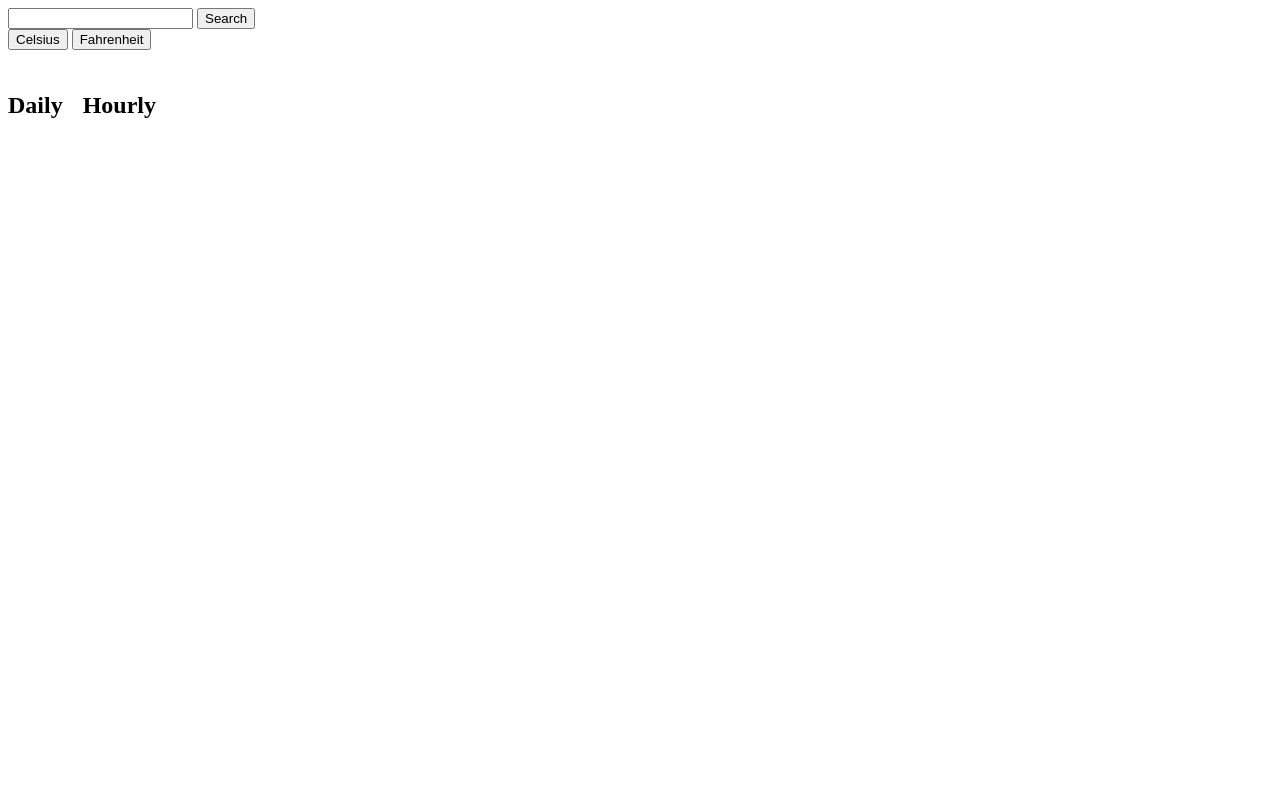
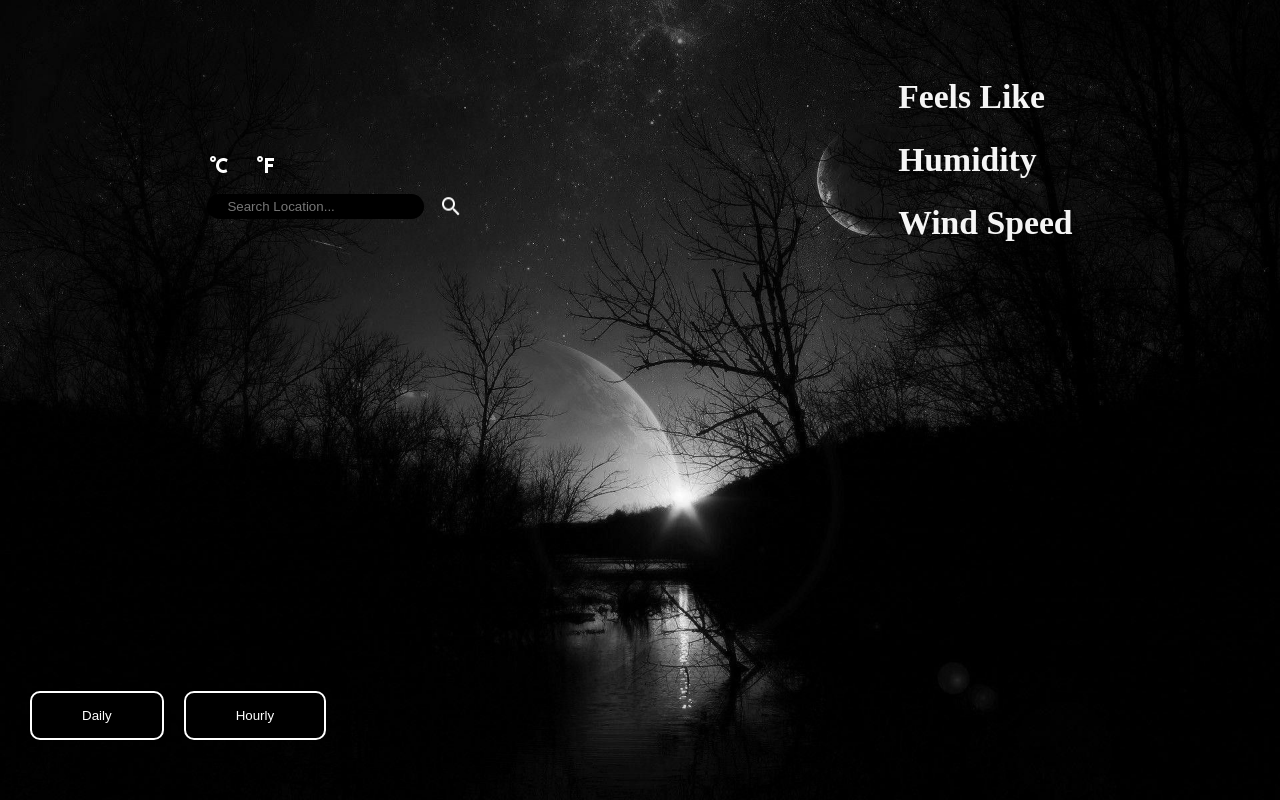
Before and after one commit to Bojan227/weather_app, a website built with webpack: page src/index.html in a window 1280 px wide. Built offline with nearby package versions, Linux system fonts and the light colour scheme; no server answers.

Commit message:
Add style for the app

```diff
--- a/package.json
+++ b/package.json
@@ -24,6 +24,7 @@
     "babel-loader": "^8.2.4",
     "css-loader": "^6.7.1",
     "date-fns": "^2.28.0",
+    "file-loader": "^6.2.0",
     "html-loader": "^3.1.0",
     "html-webpack-plugin": "^5.5.0",
     "style-loader": "^3.3.1",
--- a/src/converter.js
+++ b/src/converter.js
@@ -20,6 +20,19 @@ const convertValues  = (()=>{
     const convertToKmh = (value) =>{
         let result = value * 3.6
         return `${Math.floor(Math.round(result))} km/h`
+    }
+
+    function capitalizeFirstLetter(word){
+        const array = word.split(' ')
+       const newArray = array.map(wrd => {
+            const first = wrd.slice(0, 1).toUpperCase()
+            const second = wrd.slice(1).toLowerCase()
+            return `${first}${second}`
+        })
+
+        const newString = newArray.join(" ")
+        return newString
+
     }
 
 
@@ -69,7 +82,7 @@ const convertValues  = (()=>{
         todaysDate,
         hourAndMinutes,
         dayOfTheWeek,
-
+        capitalizeFirstLetter
 
     };
 
--- a/src/fetch.js
+++ b/src/fetch.js
@@ -17,7 +17,7 @@ const fetched = (() =>{
         const coordinates = data.coord
         const dayTime = data.dt
 
-        console.log(data)
+
 
         return {temp, feelsLike, dayTime, humidity, windSpeed, weatherDescription, cityName, coordinates}
 
@@ -28,7 +28,7 @@ const fetched = (() =>{
             mode:'cors'
         });
         const data = await response.json()
-        console.log(data)
+
         data.daily.shift()
         const dailyForecast = data.daily
         const hourlyForecast = data.hourly
--- a/src/index.html
+++ b/src/index.html
@@ -10,15 +10,6 @@
 </head>
 
 <body>
-
-    <input type="text" id="location">
-    <button class="getData">Search</button>
-
-    <div class="convertButtons">
-        <button class="celsius" data-id="0">Celsius</button>
-        <button class="fahrenheit" data-active="true" data-id="1">Fahrenheit</button>
-    </div>
-
     <main>
         <div class="container">
             <div class="currentWeather">
@@ -27,21 +18,41 @@
                 <h5 class="todays-date"></h5>
                 <h5 class="time"></h5>
                 <h3 class="show-temp"></h3>
+                <div class="convertButtons">
+                    <img class="celsius" data-id="0" src='./weather_icons/temperature-celsius.png' alt='Celsius'></img>
+                    <img class="fahrenheit" data-active="true" data-id="1"
+                        src='./weather_icons/temperature-fahrenheit.png' alt='Fahrenheit'></img>
+                </div>
+                <div class="search-bar">
+                    <input type="text" id="location" placeholder='Search Location...'>
+                    <img class="getData" src='./weather_icons/magnify.png' alt='Search'></img>
+                </div>
             </div>
 
             <div class="additionalInfo">
-                <h3 class="feels-like"></h3>
-                <h3 class="humidity"></h3>
-                <h3 class="chance-of-rain"></h3>
-                <h3 class="wind-speed"></h3>
+                <div class="feels-like-content">
+                    <h3>Feels Like</h3>
+                    <h4 class="feels-like"></h4>
+                </div>
+                <div class="humidity-content">
+                    <h3>Humidity</h3>
+                    <h4 class="humidity"></h4>
+                </div>
+                <div class="wind-speed-content">
+                    <h3>Wind Speed</h3>
+                    <h4 class="wind-speed"></h4>
                 </div>
 
 
             </div>
+
+
+        </div>
+        <div class="forecast-container">
             <div class="dailyTitle">
-            <h2 class="daily-btn">Daily</h2>
+                <button class="daily-btn">Daily</button>
                 <div class="hourly">
-                <h2 class="hourly-btn">Hourly</h2>
+                    <button class="hourly-btn">Hourly</button>
                     <div class="arrow-radios no-display">
 
                         <h3 class="button-carrousel arrowLeft" data-button="prev">&#8656;</h3>
@@ -72,6 +83,8 @@
 
                 </div>
             </div>
+        </div>
+
     </main>
 
 
--- a/src/index.js
+++ b/src/index.js
@@ -7,10 +7,11 @@ const showData = (async()=>{
 let dataObject = await fetched.getData('Tokyo').catch(err=> console.log(err))
 let forecast = await fetched.getForecast(dataObject.coordinates).catch(err=>console.log(err))
 
+
 const temperatureTextElement = document.querySelector('.show-temp')
 const feelsLikeTextElement = document.querySelector('.feels-like')
 const humidityTextElement = document.querySelector('.humidity')
-const chanceOfRainTextElement = document.querySelector('.chance-of-rain')
+
 const windSpeedTextElement = document.querySelector('.wind-speed')
 const weatherDescriptionTextElement = document.querySelector('.weather-desc')
 const cityNameTextElement = document.querySelector('.city-name')
@@ -31,10 +32,11 @@ const {convertToCelsius,
     convertToFahrenheit,
     convertToMph,
     convertToKmh,
-    daysInWeek,
+    capitalizeFirstLetter,
     todaysDate,
     hourAndMinutes,
     dayOfTheWeek,
+    daysInWeek,
 
 } = convertValues
 
@@ -50,7 +52,6 @@ const filterDaysInWeek = () => {
 
 }
 
-
 const filterHourlyData = (arr)=>{
 
     const firstGroup = arr.slice(1, 9)
@@ -65,7 +66,7 @@ const createHourlyForecastElements = (dt, tempInp, container)=>{
     const cardContainer = document.createElement('div')
 
     const currentHour = document.createElement('h3')
-    const currentTemp = document.createElement('h3')
+    const currentTemp = document.createElement('h6')
 
     currentHour.textContent = new Date(dt * 1000).toLocaleTimeString([], {
         hour: '2-digit',
@@ -79,7 +80,6 @@ const createHourlyForecastElements = (dt, tempInp, container)=>{
 
 const hourlyDataSplitted = (arr, num) => {
     arr.forEach(element => {
-
         createHourlyForecastElements(element.dt, element.temp, hourlyForecastContent.children[num])
 
     })
@@ -105,7 +105,7 @@ const showWeatherInfo = (mainObject)=>{
     feelsLikeTextElement.textContent = changeTemperature(mainObject.feelsLike)
     windSpeedTextElement.textContent = changeWindSpeed(mainObject.windSpeed)
     humidityTextElement.textContent = `${mainObject.humidity} %`
-    weatherDescriptionTextElement.textContent =  mainObject.weatherDescription
+    weatherDescriptionTextElement.textContent = capitalizeFirstLetter(mainObject.weatherDescription)
     cityNameTextElement.textContent = mainObject.cityName
     dateTxtElement.textContent = todaysDate(forecast.timezone)
     timeTxtElement.textContent = hourAndMinutes(forecast.timezone)
@@ -115,8 +115,8 @@ const showWeatherInfo = (mainObject)=>{
 const createDailyForecastElements = (dayInp, tempInp, fLikeInp, container)=>{
     const div = document.createElement('div')
     const day = document.createElement('h3')
-    const temp = document.createElement('h3')
-    const feelLike = document.createElement('h3')
+    const temp = document.createElement('h5')
+    const feelLike = document.createElement('h6')
 
     day.textContent = dayInp
     temp.textContent = changeTemperature(tempInp)
@@ -217,10 +217,15 @@ radioBtns.forEach(btn =>{
 
 })
 
+// const setBackground = () => {
+//     backgroundImg.style.backgroundImage = bgImg
+// }
 
+// setBackground()
 showWeatherInfo(dataObject)
 showForecastInfo(forecast.dailyForecast)
 showHourlyData(filterHourlyData(forecast.hourlyForecast).firstGroup,
                filterHourlyData(forecast.hourlyForecast).secondGroup,
                filterHourlyData(forecast.hourlyForecast).thirdGroup)
+
 })();
--- a/src/style.css
+++ b/src/style.css
@@ -1,14 +1,95 @@
+* {
+    margin: 0;
+    padding: 0;
+    box-sizing: border-box;
+}
+
+body {
+    font-size: 1.8rem;
+    background-image: url('./background-img.jpg');
+    background-size: cover;
+    background-repeat: no-repeat;
+    background-position: center;
+    color: whitesmoke;
+}
+
+
+
+.container {
+    display: flex;
+    gap: 20px;
+    justify-content: space-around;
+    align-items: center;
+    width: 100%;
+    min-height: 40vh;
+}
+
+.currentWeather {
+    display: flex;
+    flex-direction: column;
+    gap: 10px;
+}
+
+.additionalInfo {
+    display: flex;
+    flex-direction: column;
+    gap: 25px;
+}
+
+.forecast-container {
+    display: flex;
+    flex-direction: column;
+    min-height: 60vh;
+    width: 100%;
+    justify-content: flex-end;
+
+}
+
 .daily-forecast {
     display: flex;
+    align-items: flex-end;
+    gap: 15px;
+    justify-content: space-around;
+    padding: 25px;
+
 }
 
 .daily-forecast>div {
-    border: 2px solid black;
+    display: flex;
+    flex-direction: column;
+    align-items: center;
+    padding: 10px;
 }
+
+
 
 .dailyTitle {
     display: flex;
     gap: 20px;
+    padding: 10px 30px;
+    cursor: pointer;
+}
+
+.convertButtons {
+    cursor: pointer;
+}
+
+img.celsius {
+    margin-right: 15px;
+}
+
+.search-bar {
+    display: flex;
+    gap: 15px;
+    cursor: pointer;
+}
+
+.search-bar>input {
+    border: 0;
+    padding: 5px 20px;
+    background-color: black;
+    color: white;
+    border-radius: 15px;
 }
 
 .hourly {
@@ -16,21 +97,53 @@
     gap: 30px;
 }
 
+.hourly-forecast {
+    width: 100%;
+    padding: 20px;
+}
+
 .arrow-radios {
     display: flex;
     cursor: pointer;
     align-items: center;
+    gap: 20px;
+
+}
+
+.daily-btn,
+.hourly-btn {
+    cursor: pointer;
+    padding: 15px 50px;
+    border: 2px solid white;
+    background-color: black;
+    color: white;
+    border-radius: 10px;
 }
 
 .hourly-forecast>* {
     display: none;
-
+    width: 100%;
 }
 
 .hourly-forecast>[data-active] {
     display: flex;
-    border: 2px solid black;
+    justify-content: space-around;
 
+    padding: 15px;
+
+}
+
+.hourly-forecast>[data-active]>div {
+    display: flex;
+    flex-direction: column;
+    gap: 20px;
+}
+
+.radioBtns {
+    display: flex;
+    align-items: center;
+    gap: 10px;
+    cursor: pointer;
 }
 
 .no-display {
--- a/webpack.config.js
+++ b/webpack.config.js
@@ -44,11 +44,8 @@ module.exports = {
           ]
         },
         {
-          test: /\.(png|svg|jpg|jpeg|gif)$/,
-
-          use: [
-            'file-loader'
-          ]
+          test: /\.(png|svg|jpg|jpeg|gif)$/i,
+          type: 'asset/resource',
         },
       ],
     },
```
Also changed, not shown: dist/57011448dc08b9372b5e.css (deleted), dist/699f98e25f8928f87958.jpg (added), dist/index.html, dist/main.js, src/background-img.jpg (added), src/weather_icons/magnify.png (added), src/weather_icons/refresh.png (added), src/weather_icons/temperature-celsius.png (added), src/weather_icons/temperature-fahrenheit.png (added), 1 other file. Lines whose indentation alone changed are shown as unchanged.
